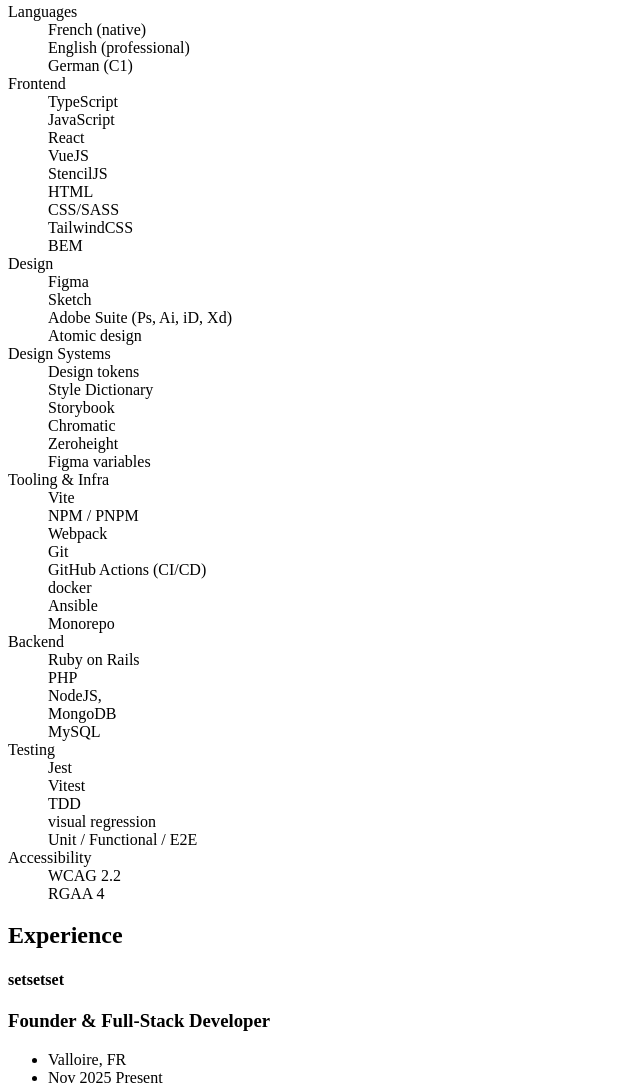
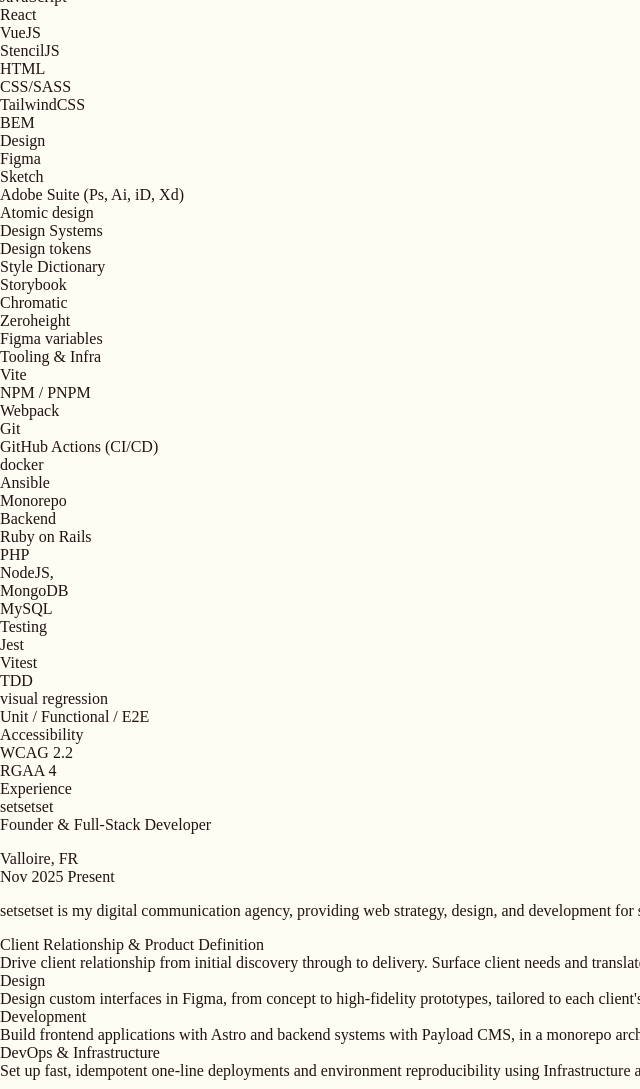
Before and after one commit to loic-h/resume, an Astro site: page /ui-engineer in a window 1280 px wide. Shown: the part 1212-2301 px from the top of the page, without its empty margins (0-640 px from the left). Built offline with nearby package versions, Linux system fonts and the light colour scheme; Astro itself is replaced by a stand-in of ours.

Commit message:
Add foundations for styling

```diff
--- a/package.json
+++ b/package.json
@@ -12,7 +12,8 @@
     "astro": "astro"
   },
   "dependencies": {
-    "astro": "^7.3.5"
+    "astro": "^7.3.5",
+    "sass": "^1.105.1"
   },
   "allowScripts": {
     "esbuild": true
--- a/pnpm-workspace.yaml
+++ b/pnpm-workspace.yaml
@@ -1,3 +1,4 @@
 allowBuilds:
+  '@parcel/watcher': set this to true or false
   esbuild: true
   sharp: true
--- a/src/components/Education.astro
+++ b/src/components/Education.astro
@@ -21,7 +21,7 @@
         <h3 class="education__title">{title}</h3>
         <p class="education__info">
           <span class="education__place">{place}</span>
-          <soan class="education__time">{time}</soan>
+          <span class="education__time">{time}</span>
         </p>
       </li>
     ))}
--- a/src/components/Experience.astro
+++ b/src/components/Experience.astro
@@ -40,9 +40,7 @@
           )}
 
           {responsibilities && responsibilities.length > 0 && (
-            <div class="experience-item__responsibilities">
-              <h4 class="sr-only">Responsibilities</h4>
-              <ul>
+            <ul class="experience-item__responsibilities">
               {responsibilities.map(({ title, description }) => (
                 <li class="responsibility">
                   <h5 class="responsibility__title">{title}</h5>
@@ -52,7 +50,6 @@
                 </li>
               ))}
             </ul>
-            </div>
           )}
         </div>
       ),
--- /dev/null
+++ b/src/components/Layout.astro
@@ -0,0 +1,27 @@
+---
+import Hero from "../components/Hero.astro";
+import Skills from "../components/Skills.astro";
+import Experience from "../components/Experience.astro";
+import Education from "../components/Education.astro";
+import type { InferEntrySchema } from "astro:content";
+
+interface Props {
+  data: InferEntrySchema<"resume">;
+}
+
+const { data } = Astro.props;
+---
+
+<div class="container">
+  <Hero
+    name={data.name}
+    title={data.title}
+    contact={data.contact}
+    description={data.description}
+  />
+  <Skills {...data.skills} />
+  {data.experience && <Experience {...data.experience} />}
+  {data.education && <Education {...data.education} />}
+</div>
+
+<style lang="scss"></style>
--- a/src/pages/[...path].astro
+++ b/src/pages/[...path].astro
@@ -1,9 +1,8 @@
 ---
+import "../styles/main.scss";
+
 import { getCollection, getEntry, type CollectionEntry } from "astro:content";
-import Hero from "../components/Hero.astro";
-import Skills from "../components/Skills.astro";
-import Experience from "../components/Experience.astro";
-import Education from "../components/Education.astro";
+import Layout from "../components/Layout.astro";
 
 export async function getStaticPaths() {
   const resumes = await getCollection("resume");
@@ -39,14 +38,36 @@
     <title>{data.name} – {data.title}</title>
   </head>
   <body>
-    <Hero
-      name={data.name}
-      title={data.title}
-      contact={data.contact}
-      description={data.description}
-    />
-    <Skills {...data.skills} />
-    {data.experience && <Experience {...data.experience} />}
-    {data.education && <Education {...data.education} />}
+    <Layout data={data} />
   </body>
 </html>
+
+<style lang="scss">
+  html {
+    font-family: var(--font-family-main);
+    font-size: var(--font-size-base);
+    line-height: var(--line-height-normal);
+    color: var(--color-dark);
+    background-color: var(--color-light);
+    -webkit-font-smoothing: antialiased;
+    -moz-osx-font-smoothing: grayscale;
+  }
+
+  body {
+    min-height: 100dvh;
+    display: flex;
+    flex-direction: column;
+  }
+
+  /* Focus visible for accessibility */
+  :focus-visible {
+    outline: 2px solid red;
+    outline-offset: var(--space-4);
+  }
+
+  /* Selection color */
+  ::selection {
+    background-color: var(--color-accent);
+    color: var(--color-light);
+  }
+</style>
--- /dev/null
+++ b/src/styles/font.scss
@@ -0,0 +1,19 @@
+@font-face {
+  font-family: "DM Sans", sans-serif;
+  font-style: normal;
+  font-weight: 400;
+  font-display: swap;
+  src:
+    local(""),
+    url("../assets/fonts/DMSans-Regular.woff2") format("woff2");
+}
+
+@font-face {
+  font-family: "DM Sans", sans-serif;
+  font-style: normal;
+  font-weight: 700;
+  font-display: swap;
+  src:
+    local(""),
+    url("../assets/fonts/DMSans-Bold.woff2") format("woff2");
+}
--- /dev/null
+++ b/src/styles/main.scss
@@ -0,0 +1,8 @@
+/* ------------------------------------------------------------------
+ * main.scss — Base setup for html and body
+ * ------------------------------------------------------------------ */
+
+@use "reset";
+@use "font";
+@use "utilities" as *;
+@use "variables";
--- /dev/null
+++ b/src/styles/reset.scss
@@ -0,0 +1,57 @@
+/* ------------------------------------------------------------------
+ * reset.scss — Minimal CSS reset for semantic form/HTML elements
+ * ------------------------------------------------------------------ */
+
+*,
+*::before,
+*::after {
+  box-sizing: border-box;
+}
+
+html {
+  /* Prevent font-size inflation */
+  -moz-text-size-adjust: none;
+  -webkit-text-size-adjust: none;
+  text-size-adjust: none;
+}
+
+/* Remove default margin / padding on body-like elements */
+body,
+h1, h2, h3, h4, h5, h6,
+p, figure, blockquote, dl, dd {
+  margin: 0;
+}
+
+/* Headings: neutral weight so components control sizing */
+h1, h2, h3, h4, h5, h6 {
+  font-size: inherit;
+  font-weight: inherit;
+}
+
+/* List: clear default indentation — components re-apply as needed */
+ul, ol {
+  padding: 0;
+  list-style: none;
+}
+
+/* Inline / semi-inline elements */
+a {
+  color: inherit;
+  text-decoration: none;
+}
+
+button, input, select, textarea {
+  font: inherit;
+}
+
+img, picture, svg {
+  display: block;
+  max-width: 100%;
+}
+
+/* Inherit fonts for inputs */
+input::placeholder,
+textarea::placeholder {
+  opacity: 0.5;
+  color: currentColor;
+}
--- /dev/null
+++ b/src/styles/utilities.scss
@@ -0,0 +1,19 @@
+/* ------------------------------------------------------------------
+ * utilities.scss — pxToRem helper
+ * ------------------------------------------------------------------ */
+
+/// Convert pixel values to rem based on base font size (16px)
+/// @param {Number} $px - value in pixels
+/// @return {Number} - value in rem
+@function pxToRem($px) {
+  @if unitless($px) {
+    @return ($px / 16) * 1rem;
+  } @else {
+    @warn "pxToRem expects a unitless number, got: #{$px}";
+  }
+}
+
+/* Example usage:
+ *   font-size: pxToRem(20); → 1.25rem
+ *   padding: pxToRem(16) 0;  → 1rem 0
+ */
--- /dev/null
+++ b/src/styles/variables.scss
@@ -0,0 +1,42 @@
+/* ------------------------------------------------------------------
+ * variables.scss — Design tokens (CSS custom properties)
+ * ------------------------------------------------------------------ */
+ @use "./utilities" as *;
+
+:root {
+  /* Colors */
+  --color-dark: #221212;
+  --color-light: #FDFDF4;
+
+  --color-accent: #c8a96e;
+  --color-accent-hover: #dbbc82;
+
+  /* Spacing (base 4) */
+  --space-4: #{pxToRem(4)};
+  --space-8: #{pxToRem(8)};
+  --space-16: #{pxToRem(16)};
+  --space-24: #{pxToRem(24)};
+  --space-32: #{pxToRem(32)};
+
+
+  /* Font sizes (in rem, base = 16px) */
+  --font-size-base: #{pxToRem(16)};
+  --font-size-m: #{pxToRem(20)};
+  --font-size-l: #{pxToRem(24)};
+  --font-size-xl: #{pxToRem(48)};
+
+  /* Font weights */
+  --font-weight-regular: 400;
+  --font-weight-bold: 700;
+
+  /* Font family */
+  --font-family-sans: "DM Sans", sans-serif;
+
+  --color-font: var(--color-dark);
+  --color-background: var(--color-light);
+}
+
+[data-theme="dark"] {
+  --color-font: #FDFDF4;
+  --color-background: #221212;
+}
```
Also changed, not shown: pnpm-lock.yaml, src/assets/fonts/DMSans-Bold.woff2 (added), src/assets/fonts/DMSans-Regular.woff2 (added), src/assets/svg/icon-dark.svg (added), src/assets/svg/icon-light.svg (added). Lines whose indentation alone changed are shown as unchanged.
